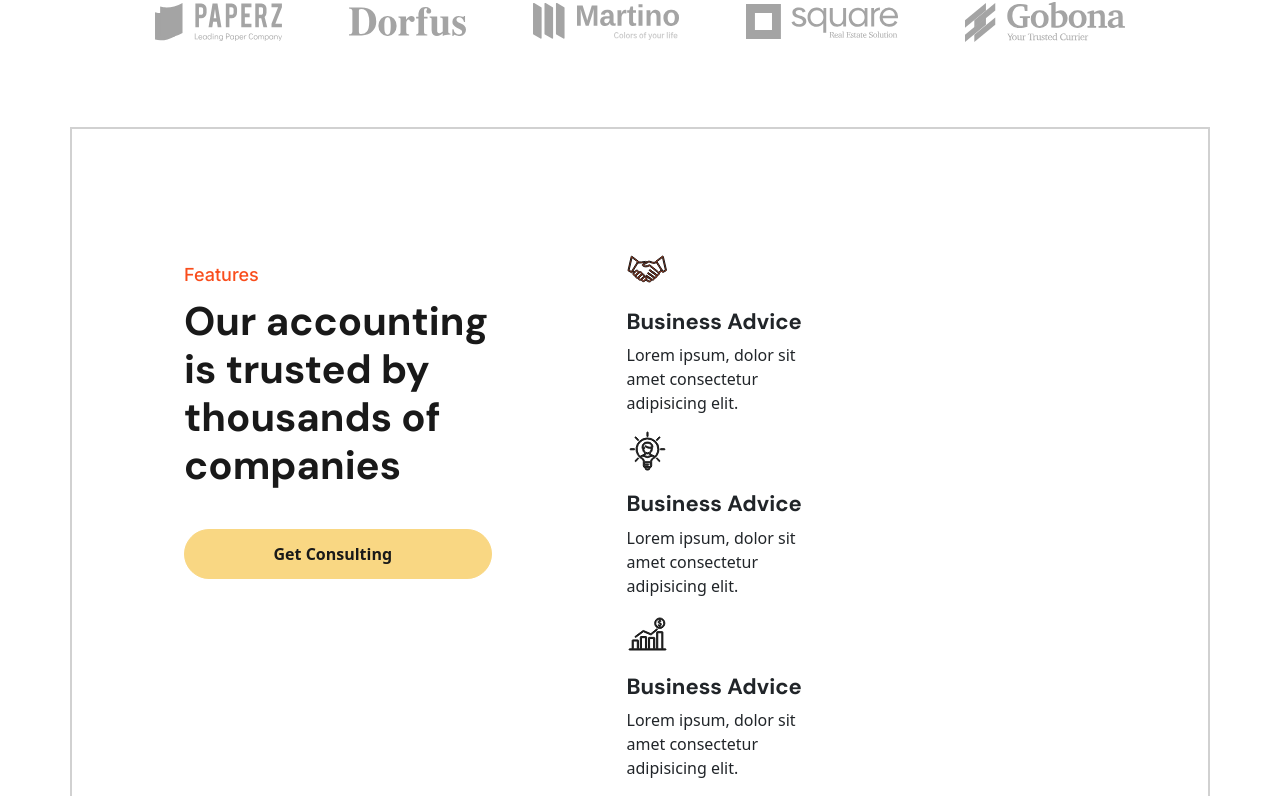
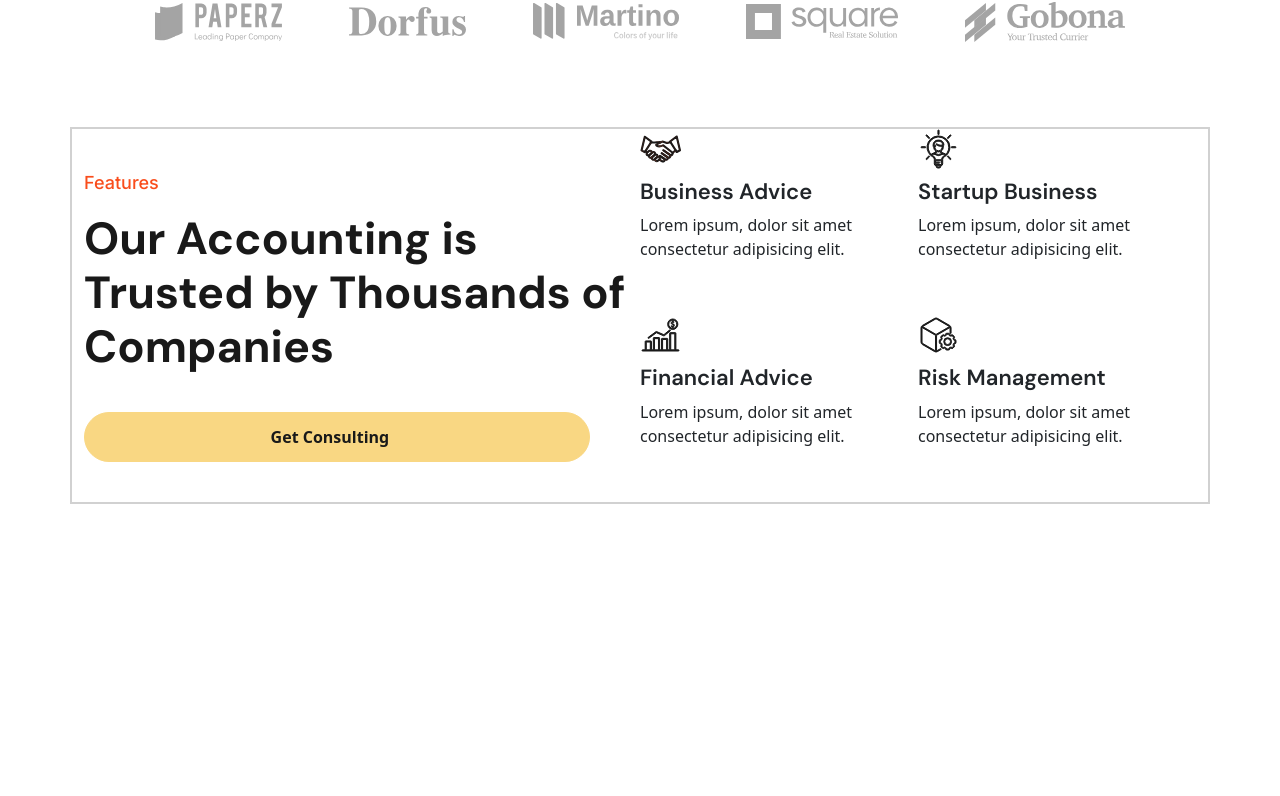
Before and after one commit to SebastianWirstrom/react-crito-complete, a React (Create React App) app: page / in a window 1280 px wide. Shown: the part 938-1734 px from the top of the page. After the commit the page ends 1442 px from the top, so only its background shows below. Built offline with nearby package versions, Linux system fonts and the light colour scheme; some icons are missing.

Commit message:
Features started 20231026

```diff
--- a/src/App.css
+++ b/src/App.css
@@ -6,6 +6,11 @@ html, body {
   font-size: 16px;
   font-weight: 400;
   line-height: 1.5;
+}
+html h3, body h3 {
+  font-family: "DM Sans", sans-serif;
+  font-weight: 600;
+  font-size: 22px;
 }
 
 .btn-yellow {
@@ -417,76 +422,71 @@ footer .footer-bottom .social-media {
   padding: 85px;
 }
 
-.features .container {
+@media (min-width: 768px) {
+  .features .container {
+    display: grid;
+    grid-template-columns: 1fr 1fr;
+    border: 2px solid #d1d1d1;
+  }
+}
+.features .container .title-and-button {
+  display: flex;
+  flex-direction: column;
+  justify-content: center;
+  margin-bottom: 40px;
+}
+.features .container .title-and-button .section-title {
+  margin-top: 40px;
+  margin-bottom: 30px;
+  text-align: center;
+}
+.features .container .title-and-button .section-title h2 {
+  font-size: 35px;
+}
+@media (min-width: 768px) {
+  .features .container .title-and-button .section-title h2 {
+    text-align: left;
+    font-size: 45px;
+  }
+}
+@media (min-width: 768px) {
+  .features .container .title-and-button .section-title p {
+    text-align: left;
+  }
+}
+.features .container .title-and-button .btn-yellow {
+  text-align: center;
+  width: 100%;
+}
+@media (min-width: 768px) {
+  .features .container .title-and-button .btn-yellow {
+    width: 91%;
+  }
+}
+.features .container .feature-content {
   display: flex;
   flex-direction: column;
   text-align: center;
 }
-.features .container .btn-yellow-feat {
-  padding: 12px 110px;
-}
 @media (min-width: 768px) {
-  .features .container .section-title {
-    margin-right: 25px;
-  }
-}
-.features .container .section-title p {
-  margin-top: 50px;
-  margin-bottom: 12px;
-}
-.features .container .section-title h2 {
-  font-size: 40px;
-  margin-bottom: 40px;
-}
-.features .container .section-title .btn-yellow {
-  display: flex;
-  justify-content: center;
-  align-items: center;
-}
-.features .container .feature-content {
-  margin-top: 40px;
-  padding-left: 10px;
-  padding-right: 10px;
-}
-@media (min-width: 768px) {
-  .features .container {
-    display: grid;
-    grid-template-columns: 1.7fr 2fr;
-    gap: 40px;
-    border: 2px solid #d1d1d1;
-  }
-  .features .container .section-title {
-    justify-content: center;
-    text-align: left;
-    padding-top: 85px;
-    padding-left: 100px;
-    padding-bottom: 215px;
-    padding-right: 60px;
-  }
-  .features .container .section-title p {
-    margin-bottom: 12px;
-  }
-  .features .container .section-title h2 {
-    margin-bottom: 40px;
-  }
-  .features .container .btn-yellow-feat {
-    padding: 12px 130px;
-  }
   .features .container .feature-content {
     display: grid;
     grid-template-columns: 1fr 1fr;
     text-align: left;
-    padding-top: 80px;
-    padding-right: 100px;
-    padding-bottom: 120px;
-    gap: 60px;
   }
-  .features .container .feature-content .feat-box h3 {
-    font-family: "DM sans", sans-serif;
-    font-size: 22px;
-    font-weight: 700;
-    margin-top: 20px;
+}
+.features .container .feature-content .feat-box {
+  margin-bottom: 20px;
+  border-bottom: 1px solid #dad9d3;
+}
+@media (min-width: 768px) {
+  .features .container .feature-content .feat-box {
+    margin-bottom: 0;
+    border: none;
   }
+}
+.features .container .feature-content .feat-box img {
+  margin-bottom: 10px;
 }
 
 .about .container .picture-section {
--- a/src/App.scss
+++ b/src/App.scss
@@ -7,6 +7,12 @@ html, body {
     font-size: 16px;
     font-weight: 400;
     line-height: 1.5;
+
+    h3 {
+        font-family: 'DM Sans', sans-serif;
+        font-weight: 600;
+        font-size: 22px;
+    }
 }
 
 .btn-yellow {
@@ -469,90 +475,77 @@ footer {
 .features {
 
     .container {
-        display: flex;
-        flex-direction: column;
-        text-align: center;
-
-        .btn-yellow-feat {
-            padding: 12px 110px;
-        }
-
-        .section-title {
-
-            @media (min-width: 768px) {
-                margin-right: 25px;
-            }
-
-            p {
-                margin-top: 50px;
-                margin-bottom: 12px;
-            }
-
-            h2 {
-                font-size: 40px;
-                margin-bottom: 40px;
-            }
-
-            .btn-yellow {
-                display: flex;
-                justify-content: center;
-                align-items: center;
-            }
-        }
-
-        .feature-content {
-            margin-top: 40px;
-            padding-left: 10px;
-            padding-right: 10px;
-        }
-
 
         @media (min-width: 768px) {
             display: grid;
-            grid-template-columns: 1.7fr 2fr;
-            gap: 40px;
+            grid-template-columns: 1fr 1fr;
             border: 2px solid #d1d1d1;
+        }
+
+        .title-and-button {
+            display: flex;
+            flex-direction: column;
+            justify-content: center;
+            margin-bottom: 40px;
 
             .section-title {
-                justify-content: center;
-                text-align: left;
-                padding-top: 85px;
-                padding-left: 100px;
-                padding-bottom: 215px;
-                padding-right: 60px;
+                margin-top: 40px;
+                margin-bottom: 30px;
+                text-align: center;
+
+                h2 {
+                    font-size: 35px;
+
+                    @media (min-width: 768px) {
+                        text-align: left;
+                        font-size: 45px;
+                    }
+                }
 
                 p {
-                    margin-bottom: 12px;
-                }
-                h2 {
-                    margin-bottom: 40px;
-                }
-            }
-
-            .btn-yellow-feat {
-                padding: 12px 130px;
-
-            }
-
-            .feature-content {
+                    @media (min-width: 768px) {
+                        text-align: left;
+                    }
+                }
+            }
+
+            .btn-yellow {
+                text-align: center;
+                width: 100%;
+
+                @media (min-width: 768px) {
+                    width: 91%;
+                }
+            }
+        }
+
+
+        .feature-content {
+            display: flex;
+            flex-direction: column;
+            text-align: center;
+
+            @media (min-width: 768px) {
                 display: grid;
                 grid-template-columns: 1fr 1fr;
                 text-align: left;
-                padding-top: 80px;
-                padding-right: 100px;
-                padding-bottom: 120px;
-                gap: 60px;
-
-                .feat-box {
-
-                    h3 {
-                        font-family: 'DM sans', sans-serif;
-                        font-size: 22px;
-                        font-weight: 700;
-                        margin-top: 20px;
-                    }
-
-                }
+            }
+
+            .feat-box {
+                margin-bottom: 20px;
+                border-bottom: 1px solid #dad9d3;
+
+                @media (min-width: 768px) {
+                    margin-bottom: 0;
+                    border: none;
+                }
+
+                img {
+                    margin-bottom: 10px;
+                }
+
+
+
             }
         }
     }
--- a/src/components/Features/Features.js
+++ b/src/components/Features/Features.js
@@ -1,5 +1,7 @@
 import React from 'react'
 import FeaturesBox from './FeaturesBox'
+import Button from '../Generics/Button/Button'
+import SectionTitle from '../Generics/SectionTitle/SectionTitle'
 
 function Features() {
 
@@ -8,11 +10,10 @@ function Features() {
     return (
         <section className="features">
             <div className="container">
-                <div className="section-title">
-                    <h2><p id="p-features">Features</p>Our accounting is trusted by thousands of companies</h2>
-                    <a className="btn-yellow" href="consulting.html">Get Consulting <i className="fa-regular fa-arrow-up-right"></i></a>
+                <div className="title-and-button">
+                    <SectionTitle redTitle={"Features"} title={"Our Accounting is Trusted by Thousands of Companies"}/>
+                    <Button href={"/consulting/"} text={"Get Consulting" } icon={"fa-regular fa-arrow-up-right"} />
                 </div>
-
                 <div className="feature-content">
                     <FeaturesBox />
                 </div>
--- a/src/components/Features/FeaturesBox.js
+++ b/src/components/Features/FeaturesBox.js
@@ -6,24 +6,22 @@ import img_cogBoxIcon from '../../assets/images/Icon-cog-box.svg'
 
   const boxesList = [
     {id: 1, src: img_handshakeIcon, title: "Business Advice", text: "Lorem ipsum, dolor sit amet consectetur adipisicing elit."},
-    {id: 2, src: img_ideaIcon, title: "Business Advice", text: "Lorem ipsum, dolor sit amet consectetur adipisicing elit."},
-    {id: 3, src: img_statsIcon, title: "Business Advice", text: "Lorem ipsum, dolor sit amet consectetur adipisicing elit."},
-    {id: 4, src: img_cogBoxIcon, title: "Business Advice", text: "Lorem ipsum, dolor sit amet consectetur adipisicing elit."},
+    {id: 2, src: img_ideaIcon, title: "Startup Business", text: "Lorem ipsum, dolor sit amet consectetur adipisicing elit."},
+    {id: 3, src: img_statsIcon, title: "Financial Advice", text: "Lorem ipsum, dolor sit amet consectetur adipisicing elit."},
+    {id: 4, src: img_cogBoxIcon, title: "Risk Management", text: "Lorem ipsum, dolor sit amet consectetur adipisicing elit."},
   ]
 
 function FeaturesBox() {
     return (
-      <div className='feat-box'>
-
+      <>
         {boxesList.map((box) => (
-          <div key={box.id}>
-            <img key={box.id} src={box.src}/>
+          <div key={box.id} className='feat-box'>
+            <img src={box.src}/>
             <h3>{box.title}</h3>
             <p>{box.text}</p>
           </div>
         ))}
-
-      </div>
+      </>
     )
 
 }
--- /dev/null
+++ b/src/components/Generics/SectionTitle/SectionTitle.js
@@ -0,0 +1,12 @@
+import React from 'react'
+
+function SectionTitle({redTitle, title}) {
+  return (
+    <div className="section-title">
+        <p>{redTitle}</p>
+        <h2>{title}</h2>
+    </div>
+  )
+}
+
+export default SectionTitle
```
